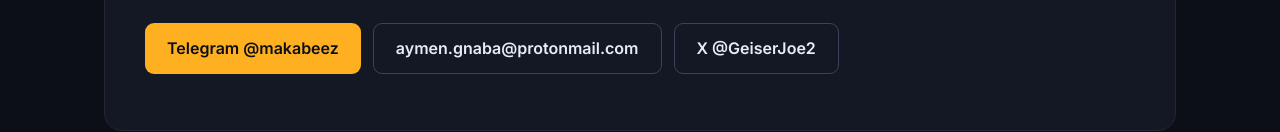
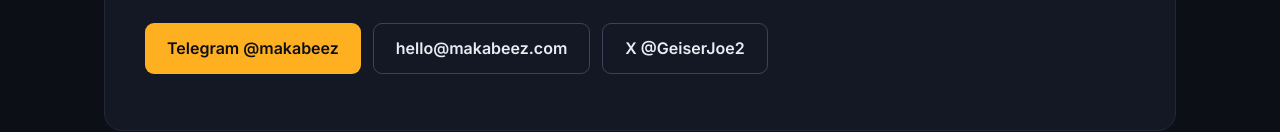
Before and after one commit to Makabeez/makabeez, a website: page index.html in a window 1280 px wide. Shown: the part 5769-5901 px from the top of the page. Drawn offline with Linux system fonts and the light colour scheme.

Commit message:
Contact: hello@makabeez.com

```diff
--- a/index.html
+++ b/index.html
@@ -262,7 +262,7 @@
     <p>Send me the rules or the repo. I'll reply within 24 hours with what I'd test first and a fixed price.</p>
     <div class="row">
       <a class="btn btn-amber" href="https://t.me/makabeez">Telegram @makabeez</a>
-      <a class="btn btn-ghost" href="mailto:aymen.gnaba@protonmail.com?subject=Break-test%20review">aymen.gnaba@protonmail.com</a>
+      <a class="btn btn-ghost" href="mailto:hello@makabeez.com?subject=Break-test%20review">hello@makabeez.com</a>
       <a class="btn btn-ghost" href="https://x.com/GeiserJoe2">X @GeiserJoe2</a>
     </div>
   </section>
```
Also changed, not shown: sample-report.html (+1 -1 lines).
